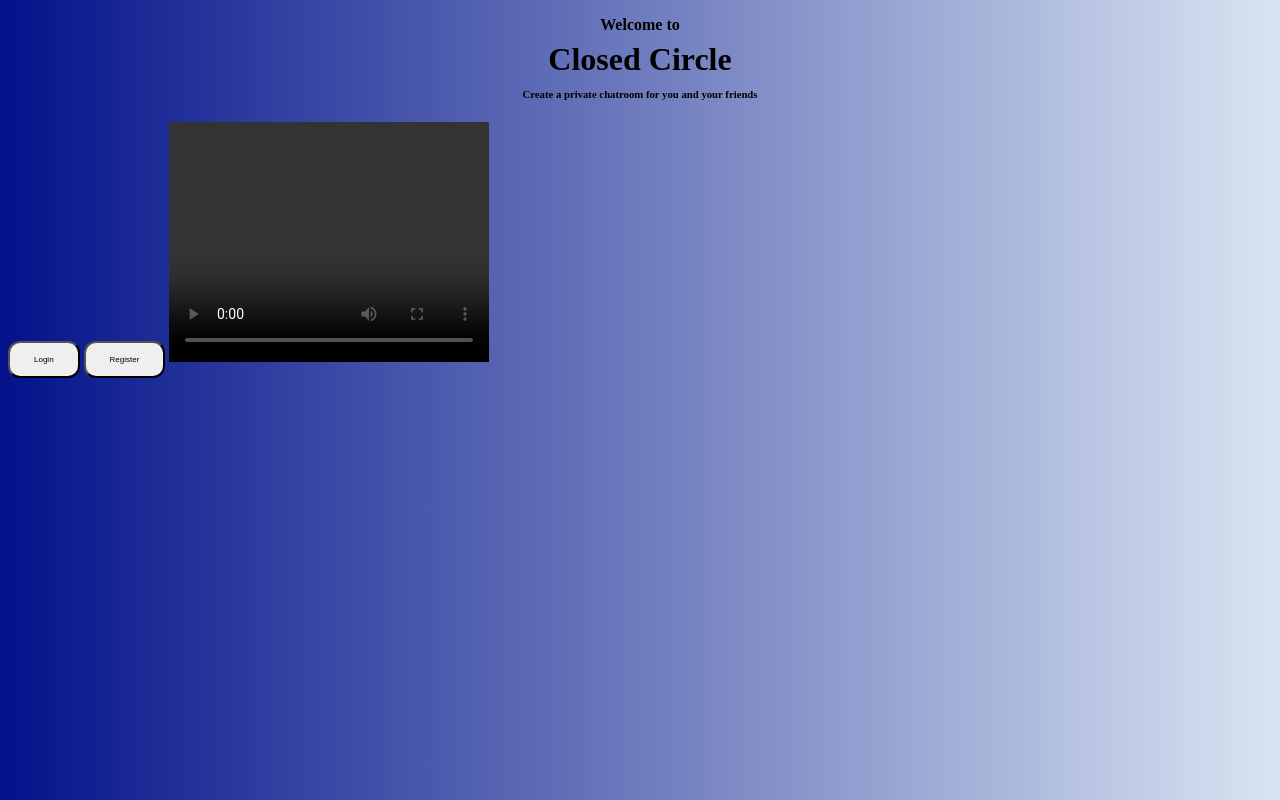
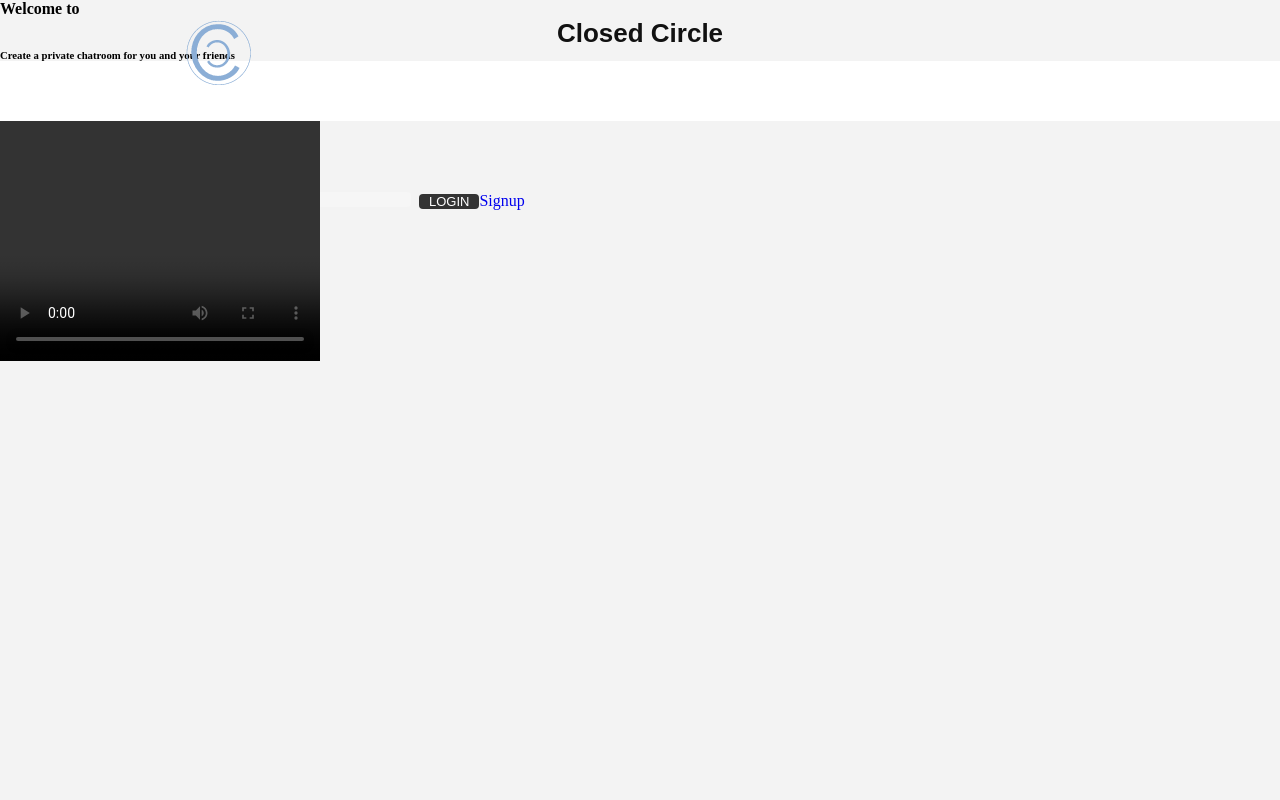
Before and after one commit to hamiltonc1/OriginalClosedCircle, a PHP site: page /login.php in a window 1280 px wide. Run offline with PHP 8.4, Linux system fonts and the light colour scheme.

Commit message:
updated version of login and different CSS style

```diff
--- /dev/null
+++ b/includes/logout.inc.php
@@ -0,0 +1,6 @@
+<?php
+
+session_start();
+session_unset();
+session_destroy();
+header("Location../index.html");
--- a/index.html
+++ b/index.html
@@ -1,3 +1,7 @@
+<?php
+	session_start();
+?>
+
 <!DOCTYPE html>
 <html lang="en" dir="ltr">
   <head>
@@ -14,15 +18,39 @@
   </div>
   </head>
 
-  <body>
-    <button class = "button1"
-            type = "button">
-            Login
-    </button>
-    <button class = "button2"
-            type = "button">
-            Register
-    </button>
+	<body>
+		<header>
+			<nav>
+				<a href="#">
+				<img src="icons/favicon.ico" alt ="logo">
+				</a>
+				<ul>
+					<li><a href="index.html">Home</a></li>
+					<li><a href="#">About</a></li>
+					<li><a href="#">Contact</a></li>
+				</ul>
+				<div class = "header-login">
+					<?php
+						if(isset($_SESSION['userID']))
+					{
+						echo '<form action="includes/logout.inc.php" method="post">
+						<button type = "submit" name= "logout-submit">Logout</button>
+					</form>';
+					}
+					else
+					{
+						echo '<form action="includes/login.inc.php" method="post">
+						<input type="text" name="mailuid" placeholder="UserID/E-mail">
+						<input type="password" name="pwd" placeholder="password">
+						<button type = "submit" name= ""login-submit>Login</button>
+					</form>
+					<a href="signup.php">Signup</a>';
+					}
+					?>
+				</div>
+			</nav>
+		</header>
+
     <button class = "button3"
             type = "button"
             >
@@ -31,7 +59,7 @@
     </button>
 
   <video width="320" height="240" controls>
-    <
+    </body>
 
-  </body>
+
 </html>
--- a/login.php
+++ b/login.php
@@ -3,7 +3,21 @@
  ?>
 
  <main>
+	<div class="wrapper-main">
+		<section class="section-default">
+		<?php
+			if(isset($_SESSION['userID']))
+			{
+				echo '<p class="login-status">You are logged in!</p>';
+			}
+			else
+			{
+				echo '<p class = "login-status">You are logged out!</p>';
+			}
+		?>
 
+		</section>
+	</div>
  </main>
 
  <<?php
--- a/master.css
+++ b/master.css
@@ -1,50 +1,196 @@
-html{
-  min-height: 100%;
-  background-size: cover;
-  background-repeat: no-repeat;
-  background-image: linear-gradient(to right, rgba(3, 18, 138, 1), rgba(139, 174, 214, 0.33));
+* {
+  margin: 0;
+  padding: 0;
+  text-decoration: none;
 }
 
-h4 {
-  //Welcome to
-  font-family:Arial;
-  text-align: center;
-  line-height: .5em;
+button {
+  cursor: pointer;
 }
 
-h1{
-  //Closed circle
-  font-family:Arial;
-  text-align: center;
-  line-height: .5em;
+body {
+  background-color: #F3F3F3;
 }
 
-h6 {
-  //Create a chatroom
-  font-family:Arial;
-  text-align: center;
-  line-height: .5em;
+.wrapper-main {
+  width: 900px;
+  margin: 0 auto;
 }
 
-.button1 {
-  //Login
-  background-color: e7e7e7; color: black;
-  font-size: 8px;
-  padding: 12px 24px;
-  border-radius: 12px;
-  position:relative;
-  left: auto;
+header {
+  width: calc(100% - 30px);
+  height: 60px;
+  padding: 0 15px;
+  background-color: #FFF;
+  display: flex;
+  flex-direction: row;
+  justify-content: space-between;
+  align-items: center;
 }
 
-.button2 {
-  //Register
-  background-color: e7e7e7; color: black;
-  font-size: 8px;
-  padding: 12px 24px;
-  border-radius: 12px;
-  position:relative;
-  right: auto;
+.nav-header-main {
+  height: 80%;
+  display: flex;
+  flex-direction: row;
 }
+
+.header-logo {
+  width: 48px;
+  padding-right: 20px;
+}
+
+.nav-header-main img {
+  height: 100%;
+}
+
+.nav-header-main ul {
+  height: 100%;
+}
+
+.nav-header-main ul li {
+  list-style: none;
+  float: left;
+  height: 100%;
+}
+
+.nav-header-main ul li a {
+  display: block;
+  height: 100%;
+  padding: 0 10px;
+  border-radius: 6px;
+  line-height: 48px;
+  font-family: arial;
+  font-size: 16px;
+  color: #111;
+  text-transform: uppercase;
+}
+
+.header-login {
+  height: 60%;
+  display: flex;
+  flex-direction: row;
+}
+
+.header-login form {
+  height: 100%;
+}
+
+.header-login form input {
+  height: 100%;
+  width: 160px;
+  padding: 0 15px;
+  border: none;
+  border-radius: 4px;
+  background-color: #F6F6F6;
+  float: left;
+  margin-left: 8px;
+  font-family: arial;
+}
+
+.header-login form button {
+  height: 100%;
+  padding: 0 10px;
+  border: none;
+  border-radius: 4px;
+  background-color: #333;
+  margin-left: 8px;
+  font-family: arial;
+  font-size: 13px;
+  color: #FFF;
+  text-transform: uppercase;
+  text-align: center;
+}
+
+.header-signup {
+  height: 100%;
+  width: 70px;
+  padding: 0 6px;
+  border: none;
+  border-radius: 4px;
+  margin-left: 8px;
+  font-family: arial;
+  font-size: 13px;
+  line-height: 36px;
+  color: #111;
+  text-transform: uppercase;
+  text-align: center;
+}
+
+main {
+  padding-top: 20px;
+}
+
+.section-default {
+  width: 100%;
+  padding: 20px;
+  border-radius: 6px;
+  background-color: #FFF;
+}
+
+.login-status {
+  text-align: center;
+  font-size: 26px;
+  font-family: arial;
+  color: #111;
+}
+
+h1 {
+  text-align: center;
+  font-size: 26px;
+  font-family: arial;
+  color: #111;
+}
+
+/* signup.php */
+
+.form-signup {
+  margin: 0 auto;
+  padding-top: 20px;
+  width: 200px;
+}
+
+.form-signup input {
+  width: calc(100% - 30px);
+  height: 30px;
+  padding: 0 15px;
+  margin-bottom: 6px;
+  border: 1px solid #CCC;
+  border-radius: 4px;
+  background-color: #F6F6F6;
+  float: left;
+  font-family: arial;
+}
+
+.form-signup button {
+  display: block;
+  height: 40px;
+  padding: 0 10px;
+  margin: 0 auto;
+  border: none;
+  border-radius: 4px;
+  background-color: #333;
+  font-family: arial;
+  font-size: 13px;
+  color: #FFF;
+  text-transform: uppercase;
+  text-align: center;
+}
+.signuperror {
+  padding-top: 14px;
+  font-family: arial;
+  font-size: 16px;
+  color: red;
+  text-align: center;
+}
+
+.signupsuccess {
+  padding-top: 14px;
+  font-family: arial;
+  font-size: 16px;
+  color: green;
+  text-align: center;
+}
+
 
 .button3 {
   //Create
```
Also changed, not shown: includes/dbh.inc.php (added, +12 -0 lines), includes/login.inc.php (added, +64 -0 lines), includes/signup.inc.php (added, +85 -0 lines), signup.php (added, +55 -0 lines).
